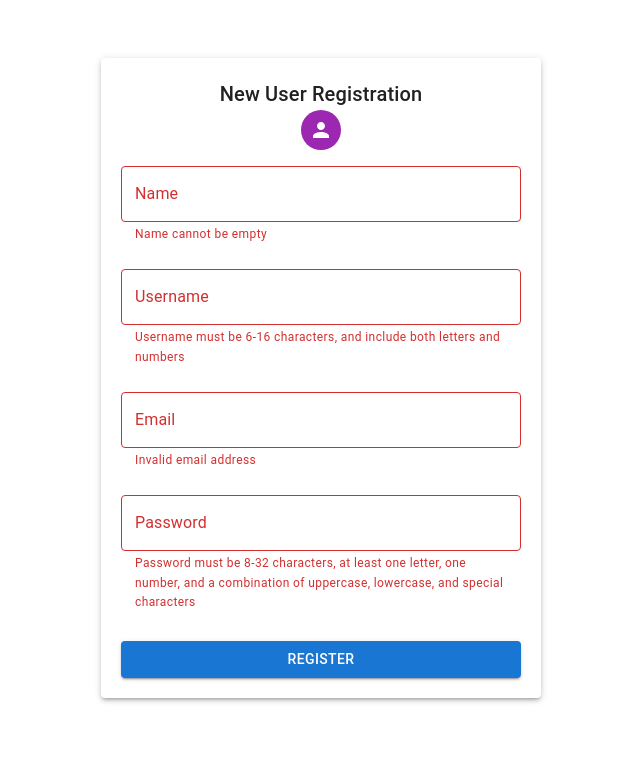
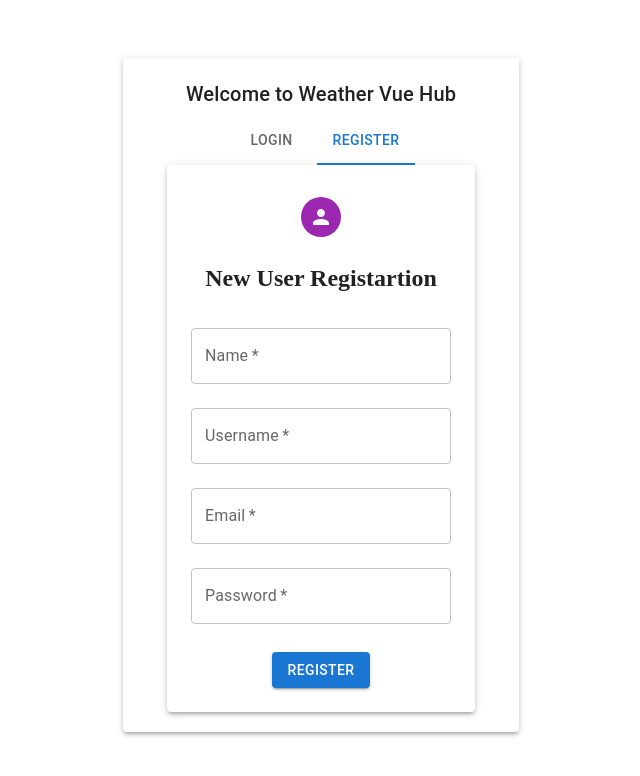
Before and after one commit to saikrishnareddykatta/weather-app, a React (Create React App) app: page / in a window 1280 px wide. Both pictures are taken after a click on the tab "REGISTER". Shown: the top 776 px of the page, without its empty margins (319-959 px from the left). Built offline with nearby package versions, Linux system fonts and the light colour scheme.

Commit message:
feat(signinform): added signin form

```diff
--- a/package.json
+++ b/package.json
@@ -13,7 +13,6 @@
     "@testing-library/user-event": "^13.5.0",
     "axios": "^1.6.2",
     "bcrypt": "^5.1.1",
-    "dotenv": "^16.3.1",
     "react": "^18.2.0",
     "react-dom": "^18.2.0",
     "react-scripts": "5.0.1",
--- a/src/App.js
+++ b/src/App.js
@@ -1,13 +1,12 @@
 import React, { useState } from "react";
 import { CircularProgress } from "@mui/material";
-import LoginForm from "./screens/LoginForm";
-import RegistrationForm from "./screens/RegistrationForm";
+import Weather from "./screens/Weather";
+import SignInForm from "./screens/SignInForm";
 
 function App() {
-  const [registration, setRegistration] = useState(false);
-  const [isLogin, setIsLogin] = useState(false);
+  const [isUserValid, setIsUserValid] = useState(false);
   const [isLoading, setIsLoading] = useState(false);
-  const [userData, setUserData] = useState({});
+  const [userData, setUserData] = useState();
   return (
     <div>
       <div
@@ -19,20 +18,14 @@ function App() {
       >
         {isLoading && <CircularProgress size={48} color="secondary" />}
       </div>
-      {!isLoading && !registration && (
-        <RegistrationForm
-          setRegistration={setRegistration}
+      {!isLoading && !isUserValid && (
+        <SignInForm
+          setIsUserValid={setIsUserValid}
           setIsLoading={setIsLoading}
           setUserData={setUserData}
         />
       )}
-      {!isLoading && isLogin && (
-        <LoginForm
-          setIsLoading={setIsLoading}
-          setIsLogin={setIsLogin}
-          userData={userData}
-        />
-      )}
+      {!isLoading && isUserValid && <Weather userData={userData} />}
     </div>
   );
 }
--- a/src/screens/LoginForm.jsx
+++ b/src/screens/LoginForm.jsx
@@ -5,17 +5,43 @@ import Avatar from "@mui/material/Avatar";
 import TextField from "@mui/material/TextField";
 import Button from "@mui/material/Button";
 import LockOutlinedIcon from "@mui/icons-material/LockOutlined";
+import axios from "axios";
 
 const LoginForm = (props) => {
-  // const { setIsLoading, setIsLogin, userData } = props;
+  const { setIsLoading, setIsUserValid, setUserData } = props;
   const [username, setUsername] = useState("");
   const [password, setPassword] = useState("");
 
+  const authenticateUser = async () => {
+    setIsLoading(true);
+    const payload = {
+      username,
+      password,
+    };
+    try {
+      const response = await axios.post(
+        `${process.env.REACT_APP_BACKEND_URL}/login`,
+        payload
+      );
+      if (response.status === 200) {
+        setIsUserValid(true);
+        setUserData(response.data.username);
+        setPassword("");
+        setUsername("");
+      } else {
+        setIsUserValid(false);
+      }
+      setIsLoading(false);
+    } catch (error) {
+      setIsUserValid(false);
+      setIsLoading(false);
+    }
+  };
+
   const handleLogin = (e) => {
     e.preventDefault();
-    console.log("Username:", username);
-    console.log("Password:", password);
     // Add your authentication logic here
+    authenticateUser();
   };
 
   return (
@@ -53,24 +79,22 @@ const LoginForm = (props) => {
             onChange={(e) => setPassword(e.target.value)}
             required
           />
+          <div
+            style={{
+              display: "flex",
+              flexDirection: "column",
+              alignItems: "center",
+            }}
+          >
             <Button
               type="submit"
               variant="contained"
               color="primary"
-            fullWidth
-            sx={{ mt: 3 }}
+              style={{ marginTop: "20px" }}
             >
               Log In
             </Button>
-          <Button
-            type="submit"
-            variant="contained"
-            color="primary"
-            fullWidth
-            sx={{ mt: 3 }}
-          >
-            Register
-          </Button>
+          </div>
         </form>
       </Paper>
     </Container>
--- a/src/screens/RegistrationForm.jsx
+++ b/src/screens/RegistrationForm.jsx
@@ -1,15 +1,15 @@
 import React, { useState } from "react";
-import axios from "axios";
+import Container from "@mui/material/Container";
 import Paper from "@mui/material/Paper";
 import Avatar from "@mui/material/Avatar";
 import TextField from "@mui/material/TextField";
 import Button from "@mui/material/Button";
 import PersonIcon from "@mui/icons-material/Person";
-import Typography from "@mui/material/Typography";
 import { v4 as uuidv4 } from "uuid";
+import axios from "axios";
 
 const RegistrationForm = (props) => {
-  const { setRegistration, setIsLoading, setUserData } = props;
+  const { setIsUserValid, setIsLoading, setUserData } = props;
   const uniqueId = uuidv4();
   const [formData, setFormData] = useState({
     id: uniqueId,
@@ -65,23 +65,29 @@ const RegistrationForm = (props) => {
     return valid;
   };
 
-  const registerUser = async (userData) => {
+  const registerUser = async (formData) => {
     setIsLoading(true);
     try {
       const response = await axios.post(
-        "https://weathervuebackend.onrender.com/register",
-        userData
+        `${process.env.REACT_APP_BACKEND_URL}/register`,
+        formData
       );
       if (response.status === 200) {
-        setRegistration(true);
-        setUserData(response.data);
+        setIsUserValid(true);
+        setUserData(response.data.username);
+        setFormData({
+          id: "",
+          name: "",
+          username: "",
+          email: "",
+          password: "",
+        });
       } else {
-        setRegistration(false);
+        setIsUserValid(false);
       }
       setIsLoading(false);
     } catch (error) {
-      console.error("Registration failed:", error.message);
-      setRegistration(false);
+      setIsUserValid(false);
       setIsLoading(false);
     }
   };
@@ -94,43 +100,36 @@ const RegistrationForm = (props) => {
   };
 
   return (
+    <Container component="main" maxWidth="xs">
       <Paper
         elevation={3}
-      style={{
-        maxWidth: "400px",
-        margin: "auto",
-        padding: "20px",
-        marginTop: "50px",
-      }}
-    >
-      <div
-        style={{
+        sx={{
+          padding: 3,
           display: "flex",
           flexDirection: "column",
           alignItems: "center",
         }}
       >
-        <Typography variant="h6">New User Registration</Typography>
-        <Avatar sx={{ bgcolor: "secondary.main", alignContent: "center" }}>
+        <Avatar sx={{ m: 1, bgcolor: "secondary.main" }}>
           <PersonIcon />
         </Avatar>
-      </div>
-      <form
-        onSubmit={handleSubmit}
-        style={{ display: "flex", flexDirection: "column" }}
-      >
+        <h2>New User Registartion</h2>
+        <form onSubmit={handleSubmit} style={{ width: "100%" }}>
           <TextField
             label="Name"
+            variant="outlined"
             name="name"
+            margin="normal"
+            fullWidth
             value={formData.name}
             onChange={handleChange}
-          fullWidth
-          margin="normal"
             error={!!errors.name}
             helperText={errors.name}
+            required
           />
           <TextField
             label="Username"
+            variant="outlined"
             name="username"
             value={formData.username}
             onChange={handleChange}
@@ -138,9 +137,11 @@ const RegistrationForm = (props) => {
             margin="normal"
             error={!!errors.username}
             helperText={errors.username}
+            required
           />
           <TextField
             label="Email"
+            variant="outlined"
             name="email"
             value={formData.email}
             onChange={handleChange}
@@ -148,9 +149,11 @@ const RegistrationForm = (props) => {
             margin="normal"
             error={!!errors.email}
             helperText={errors.email}
+            required
           />
           <TextField
             label="Password"
+            variant="outlined"
             name="password"
             type="password"
             value={formData.password}
@@ -159,7 +162,15 @@ const RegistrationForm = (props) => {
             margin="normal"
             error={!!errors.password}
             helperText={errors.password}
+            required
           />
+          <div
+            style={{
+              display: "flex",
+              flexDirection: "column",
+              alignItems: "center",
+            }}
+          >
             <Button
               type="submit"
               variant="contained"
@@ -168,8 +179,10 @@ const RegistrationForm = (props) => {
             >
               Register
             </Button>
+          </div>
         </form>
       </Paper>
+    </Container>
   );
 };
 
--- /dev/null
+++ b/src/screens/SignInForm.jsx
@@ -0,0 +1,65 @@
+import React, { useState } from "react";
+import { Container, Paper, Tabs, Tab, Box, Typography } from "@mui/material";
+import LoginForm from "./LoginForm";
+import RegistrationForm from "./RegistrationForm";
+
+const SignInForm = (props) => {
+  const { setIsUserValid, setIsLoading, setUserData } = props;
+  const [selectedTab, setSelectedTab] = useState(0);
+
+  const handleTabChange = (event, newValue) => {
+    setSelectedTab(newValue);
+  };
+
+  return (
+    <Container component="main" maxWidth="xs">
+      <Paper elevation={3} style={{ padding: 20, marginTop: 50 }}>
+        <div
+          style={{
+            display: "flex",
+            flexDirection: "column",
+            alignItems: "center",
+          }}
+        >
+          <Typography variant="h6" gutterBottom>
+            Welcome to Weather Vue Hub
+          </Typography>
+        </div>
+        <Tabs
+          value={selectedTab}
+          onChange={handleTabChange}
+          indicatorColor="primary"
+          textColor="primary"
+          centered
+        >
+          <Tab label="Login" />
+          <Tab label="Register" />
+        </Tabs>
+        <Box
+          sx={{
+            display: "flex",
+            flexDirection: "column",
+            alignItems: "center",
+          }}
+        >
+          {selectedTab === 0 && (
+            <LoginForm
+              setIsUserValid={setIsUserValid}
+              setIsLoading={setIsLoading}
+              setUserData={setUserData}
+            />
+          )}
+          {selectedTab === 1 && (
+            <RegistrationForm
+              setIsUserValid={setIsUserValid}
+              setIsLoading={setIsLoading}
+              setUserData={setUserData}
+            />
+          )}
+        </Box>
+      </Paper>
+    </Container>
+  );
+};
+
+export default SignInForm;
--- a/src/screens/Weather.jsx
+++ b/src/screens/Weather.jsx
@@ -13,8 +13,8 @@ import {
 const Weather = () => {
   const [city, setCity] = useState("");
   const [country, setCountry] = useState("");
-  const [temperature, setTemperature] = useState("");
-  const [windSpeed, setWindSpeed] = useState("");
+  // const [temperature, setTemperature] = useState("");
+  // const [windSpeed, setWindSpeed] = useState("");
   const [unit, setUnit] = useState("Celsius");
 
   const handleCityChange = (e) => {
@@ -81,10 +81,10 @@ const Weather = () => {
       <Card elevation={3} style={{ borderRadius: "15px", flex: "1" }}>
         <CardContent>
           <Typography variant="h6">Weather Information</Typography>
-          <Typography variant="body1">
+          {/* <Typography variant="body1">
             Temperature: {temperature} {unit}
-          </Typography>
-          <Typography variant="body1">Wind Speed: {windSpeed} m/s</Typography>
+          </Typography> */}
+          {/* <Typography variant="body1">Wind Speed: {windSpeed} m/s</Typography> */}
           <ButtonGroup style={{ marginTop: "10px" }}>
             <Button
               variant={unit === "Celsius" ? "contained" : "outlined"}
```
Also changed, not shown: 1 other file (tests, documents, lock files or other folders). Lines whose indentation alone changed are shown as unchanged.
